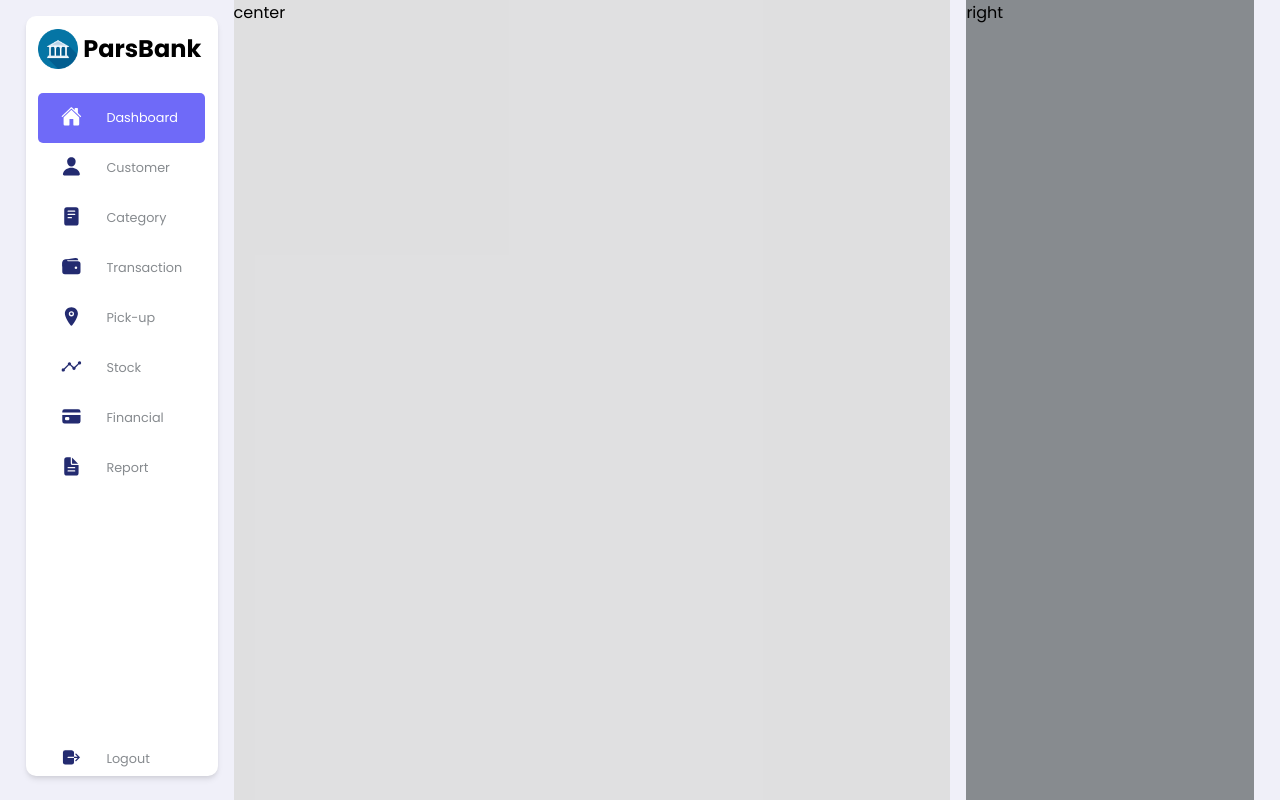
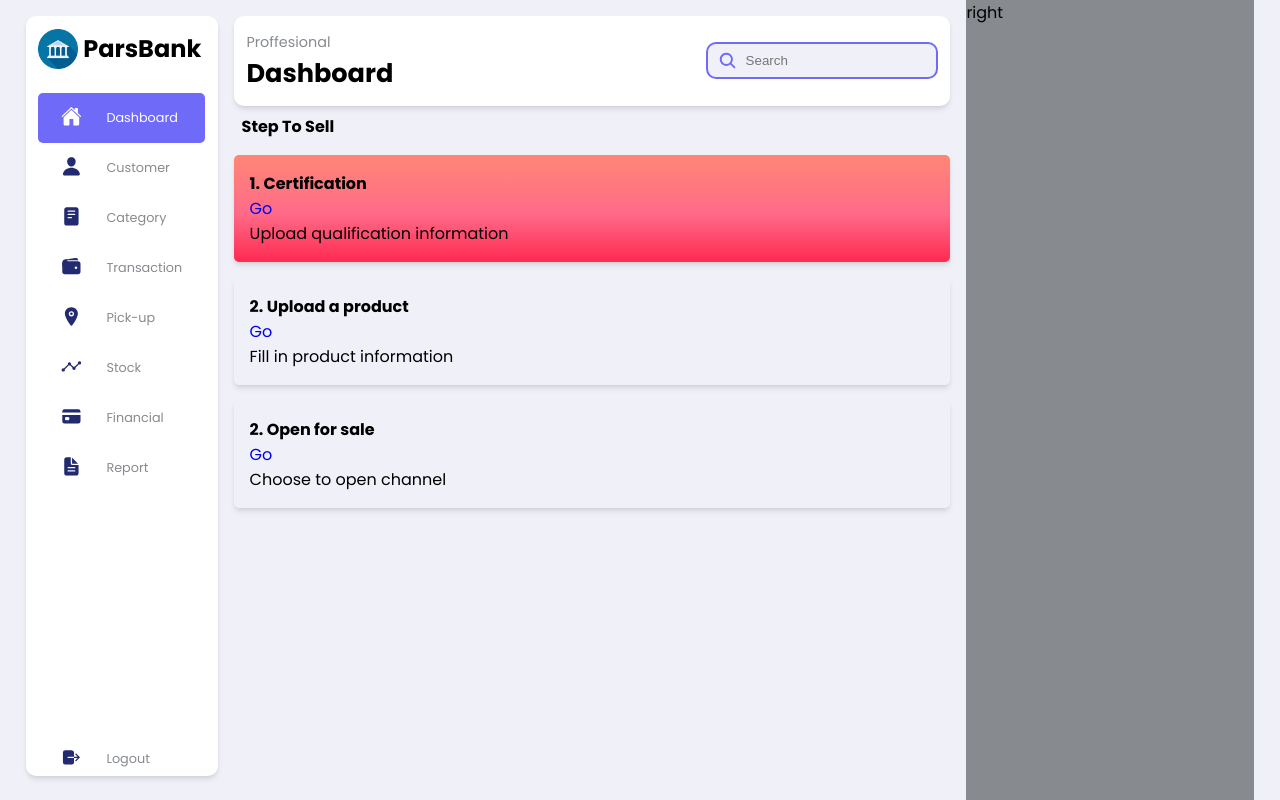
Before and after one commit to francoasevey/Admin-Dashboard, a plain HTML site: page index.html in a window 1280 px wide. Shown: the top 800 px of the page. Drawn offline with nearby package versions, Linux system fonts and the light colour scheme.

Commit message:
sell box

```diff
--- a/index.html
+++ b/index.html
@@ -72,7 +72,53 @@
                 </div>
             </div>
         </aside>
-        <main>center</main>
+
+        <main>
+            <div class="topCenter">
+                <div class="header-title">
+                    <span>Proffesional</span>
+                    <h1>Dashboard</h1>
+                </div>
+                <div class="searchBox">
+                    <ion-icon name="search"></ion-icon>
+                    <input type="text" placeholder="Search">
+                </div>
+            </div>
+
+            <div class="secondTopCenter">
+                <div class="main-title">
+                    <h3>Step To Sell</h3>
+                </div>
+                <div class="content-box">
+
+                    <div class="sell-box sell1">
+                        <div class="details">
+                            <h4>1. Certification</h4>
+                            <a href="#">Go</a>
+                        </div>
+                        <p>Upload qualification information</p>
+                    </div>
+
+                    <div class="sell-box sell2">
+                        <div class="details">
+                            <h4>2. Upload a product</h4>
+                            <a href="#">Go</a>
+                        </div>
+                        <p>Fill in product information</p>
+                    </div>
+
+                    <div class="sell-box sell3">
+                        <div class="details">
+                            <h4>2. Open for sale</h4>
+                            <a href="#">Go</a>
+                        </div>
+                        <p>Choose to open channel</p>
+                    </div>
+
+                </div>
+            </div>
+
+        </main>
         <div class="right-side">right</div>
     </div>
 
--- a/main.css
+++ b/main.css
@@ -127,8 +127,75 @@ aside .sidebar .last{
 }
 
 main{
-    background: #dddd;
+    margin-top: 1rem;
 }
+.topCenter{
+    background: var(--second-bg-color);
+    box-shadow: var(--box-shadow);
+    border-radius: var(--box-border-radius);
+    display: flex;
+    align-items: center;
+    justify-content: space-between;
+    padding: .8rem;
+}
+.header-title h1{
+    font-size: 1.6rem;
+    color: var(--text-color);
+}
+.header-title span{
+    font-size: .9rem;
+    color: var(--second-text-color);
+}
+.searchBox{
+    display: flex;
+    align-items: center;
+    gap: 5px;
+    border: 2px solid var(--hover-color);
+    border-radius: var(--box-border-radius);
+    padding: 6px 10px;
+    background: var(--bg-color);
+}
+.searchBox input{
+    background: transparent;
+    padding: 3px;
+    color: var(--text-color);
+}
+.searchBox ion-icon{
+    color: var(--hover-color);
+    font-size: 1.2rem;
+    cursor: pointer;
+    transition: all .5s ease-out;
+}
+.searchBox ion-icon:hover{
+    transform: scale(1.1);
+}
+.main-title{
+    display: flex;
+    align-items: center;
+    justify-content: space-between;
+}
+.main-title h3{
+    font-size: 1rem;
+    margin: .5rem;
+    color: var(--text-color);
+}
+.content-box{
+    display: grid;
+    grid-template-columns: 1f 1fr 1fr;
+    grid-gap: 1rem;
+    margin-top: .5rem;
+}
+.sell-box{
+    border-radius: 5px;
+    position: relative;
+    padding: 1rem;
+    box-shadow: var(--box-shadow);
+}
+.sell1{
+    background: #ff2100;
+    background-image: linear-gradient(180deg , #ff8776 0%, #ff6a88 55% , #ff2a51 100%);
+}
+
 .right-side{
     background: #878b8f;
 }
```
